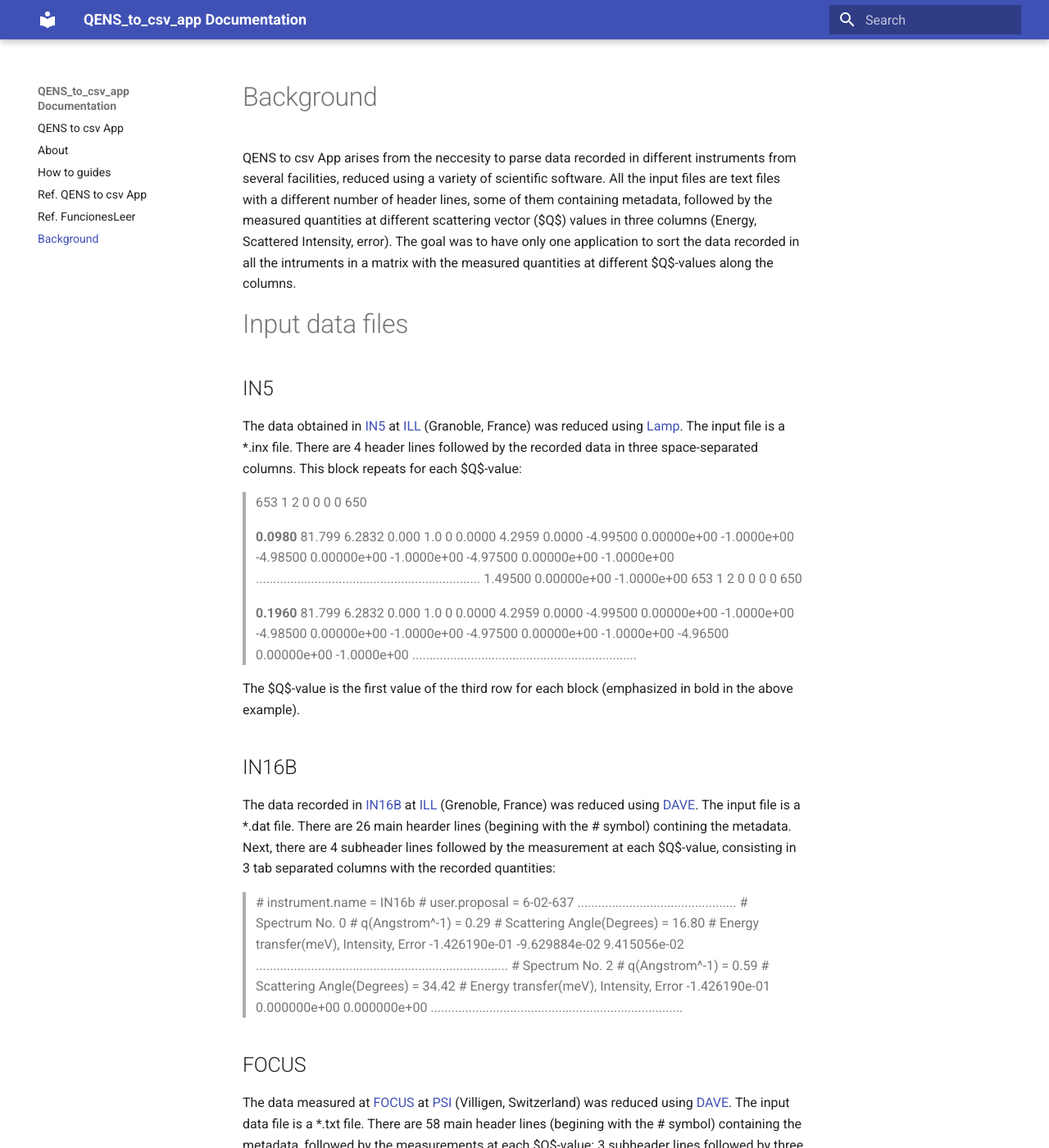
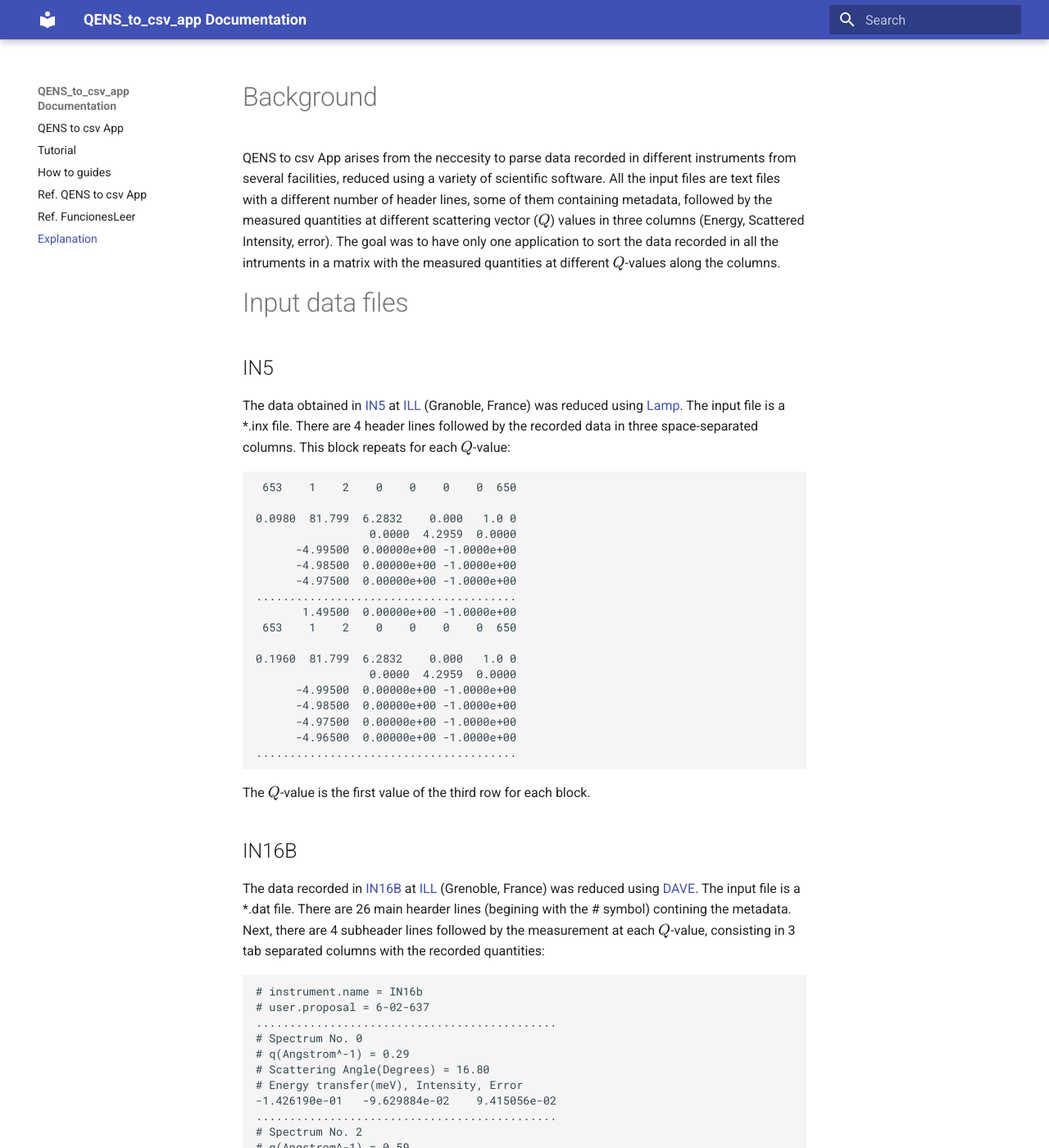
Before and after one commit to broblesher/QENS_to_csv_app, an MkDocs documentation site: the page built from docs/explanation.md, in a window 1280 px wide and 1400 px high. Shown: the whole window at 82% size. Built offline with MkDocs 1.6.1 and Material for MkDocs 9.7.7, drawn with Linux system fonts in a browser that asks for light colours; some of the changed text lies outside the part shown.

Commit message:
Documentation and typo fixes

````diff
--- a/docs/explanation.md
+++ b/docs/explanation.md
@@ -5,76 +5,84 @@ QENS to csv App arises from the neccesity to parse data recorded in different in
 ## IN5
 The data obtained in [IN5](https://www.ill.eu/for-ill-users/instruments/instruments-list/in5/description/instrument-layout) at [ILL](https://www.ill.eu/) (Granoble, France) was reduced using [Lamp](https://www.ill.eu/for-ill-users/support-labs-infrastructure/software-scientific-tools/lamp). The input file is a *.inx file. There are 4 header lines followed by the recorded data in three space-separated columns. This block repeats for each $Q$-value:
 
->  653    1    2    0    0    0    0  650
->
-> **0.0980**  81.799  6.2832    0.000   1.0 0
->                  0.0000  4.2959  0.0000
->       -4.99500  0.00000e+00 -1.0000e+00
->       -4.98500  0.00000e+00 -1.0000e+00
->       -4.97500  0.00000e+00 -1.0000e+00
->.................................................................
->        1.49500  0.00000e+00 -1.0000e+00
->  653    1    2    0    0    0    0  650
->
-> **0.1960**  81.799  6.2832    0.000   1.0 0
->                  0.0000  4.2959  0.0000
->       -4.99500  0.00000e+00 -1.0000e+00
->       -4.98500  0.00000e+00 -1.0000e+00
->       -4.97500  0.00000e+00 -1.0000e+00
->       -4.96500  0.00000e+00 -1.0000e+00
->.................................................................
+```text
+ 653    1    2    0    0    0    0  650
 
-The $Q$-value is the first value of the third row for each block (emphasized in bold in the above example).
+0.0980  81.799  6.2832    0.000   1.0 0
+                 0.0000  4.2959  0.0000
+      -4.99500  0.00000e+00 -1.0000e+00
+      -4.98500  0.00000e+00 -1.0000e+00
+      -4.97500  0.00000e+00 -1.0000e+00
+.......................................
+       1.49500  0.00000e+00 -1.0000e+00
+ 653    1    2    0    0    0    0  650
+
+0.1960  81.799  6.2832    0.000   1.0 0
+                 0.0000  4.2959  0.0000
+      -4.99500  0.00000e+00 -1.0000e+00
+      -4.98500  0.00000e+00 -1.0000e+00
+      -4.97500  0.00000e+00 -1.0000e+00
+      -4.96500  0.00000e+00 -1.0000e+00
+.......................................
+```
+
+The $Q$-value is the first value of the third row for each block.
 
 ## IN16B
 The data recorded in [IN16B](https://www.ill.eu/for-ill-users/instruments/instruments-list/in16b/description/instrument-layout) at [ILL](https://www.ill.eu/) (Grenoble, France) was reduced using [DAVE](https://www.ncnr.nist.gov/dave/index.html). The input file is a *.dat file. There are 26 main hearder lines (begining with the \# symbol) contining the metadata. Next, there are 4 subheader lines followed by the measurement at each $Q$-value, consisting in 3 tab separated columns with the recorded quantities:
 
-> \# instrument.name = IN16b
-> \# user.proposal = 6-02-637
->..............................................
-> \# Spectrum No. 0
-> \# q(Angstrom^-1) = 0.29
-> \# Scattering Angle(Degrees) = 16.80
-> \# Energy transfer(meV), Intensity, Error
-> -1.426190e-01	-9.629884e-02	 9.415056e-02
->.........................................................................
-> \# Spectrum No. 2
-> \# q(Angstrom^-1) = 0.59
-> \# Scattering Angle(Degrees) = 34.42
-> \# Energy transfer(meV), Intensity, Error
-> -1.426190e-01	 0.000000e+00	 0.000000e+00
->.........................................................................
+```text
+# instrument.name = IN16b
+# user.proposal = 6-02-637
+.............................................
+# Spectrum No. 0
+# q(Angstrom^-1) = 0.29
+# Scattering Angle(Degrees) = 16.80
+# Energy transfer(meV), Intensity, Error
+-1.426190e-01	-9.629884e-02	 9.415056e-02
+.............................................
+# Spectrum No. 2
+# q(Angstrom^-1) = 0.59
+# Scattering Angle(Degrees) = 34.42
+# Energy transfer(meV), Intensity, Error
+-1.426190e-01	 0.000000e+00	 0.000000e+00
+.............................................
+```
 
 ## FOCUS
 The data measured at [FOCUS](https://www.psi.ch/en/sinq/focus) at [PSI](https://www.psi.ch/en/cnm) (Villigen, Switzerland) was reduced using [DAVE](https://www.ncnr.nist.gov/dave/index.html). The input data file is a *.txt file. There are 58 main header lines (begining with the \# symbol) containing the metadata, followed by the measurements at each $Q$-value: 3 subheader lines followed by three space-separated columns with the recorded quantities:
 
-> \#DAVE ASCII OUTPUT
-> \#Instrument: FOCUS
->.......................................
-> \#Group Number: 1
-> \#Group Value: **0.35000000**
-> \#X Value    Intensity dIntensity
-> -1.0000000  -1.6424588  0.18596862
->...........................................................
-> \#Group Number: 2
-> \#Group Value: **0.45000000**
-> \#X Value    Intensity dIntensity
-> -1.0000000  0.34624067  0.42417713
->...........................................................
+```text
+#DAVE ASCII OUTPUT
+#Instrument: FOCUS
+...................................
+#Group Number: 1
+#Group Value: 0.35000000
+#X Value    Intensity dIntensity
+-1.0000000  -1.6424588  0.18596862
+..................................
+#Group Number: 2
+#Group Value: 0.45000000
+#X Value    Intensity dIntensity
+-1.0000000  0.34624067  0.42417713
+...................................
+```
 
-The $Q$-value is emphasized in bold in the above example.
+The $Q$-value is in the **\#Group Value:** line.
 
 ## LET
 The data recorded in [LET](https://www.isis.stfc.ac.uk/Pages/let.aspx) at [ISIS](https://www.isis.stfc.ac.uk/Pages/home.aspx) (Oxfordshire, UK) was reduce using [Mantid](https://www.mantidproject.org/) and [MSlice](http://mslice.isis.rl.ac.uk). In this case, there is a *.txt file for each $Q$. The files have 4 header lines (begining with the \# symbol) followed by the measured data in three space separated columns:
 
-> \# MSlice Cut of workspace "LET77597_1.05meV_rings"
-> \# Cut axis: DeltaE,-3.0,0.699999988079071,0.004999999888241291
-> \# Integration axis: |Q|,**0.7999999999999999,0.8999999999999999,** 0.0
-> \# (Energy Transfer (meV)) (Signal) (Error)
-> -3.000000000e+00          nan          nan
->.......................................................................
+```text
+# MSlice Cut of workspace "LET77597_1.05meV_rings"
+# Cut axis: DeltaE,-3.0,0.699999988079071,0.004999999888241291
+# Integration axis: |Q|,0.7999999999999999,0.8999999999999999, 0.0
+# (Energy Transfer (meV)) (Signal) (Error)
+-3.000000000e+00          nan          nan
+...................................................................
+```
 
-The $Q$ is the mean value of the quantities in the third row (emphasized in bold in the example).
+The $Q$ is the mean value of the quantities in the third row (**# Integration axis:**).
 
 # Output data files
 
--- a/mkdocs.yml
+++ b/mkdocs.yml
@@ -14,13 +14,24 @@ plugins:
           docstring_style: numpy
           members_order: source
 
+markdown_extensions:
+- admonition
+- codehilite
+- pymdownx.superfences
+- pymdownx.blocks.caption
+- footnotes
+- tables
+- pymdownx.arithmatex:
+      generic: true
 
-
+extra_javascript:
+  - javascripts/mathjax.js
+  - https://unpkg.com/mathjax@3/es5/tex-mml-chtml.js
 
 nav:
   - QENS to csv App: index.md
-  - tutorials.md
+  - Tutorial: tutorials.md
   - how-to-guides.md
   - Ref. QENS to csv App: reference.md
   - Ref. FuncionesLeer: ref-funcionesleer.md
-  - explanation.md
+  - Explanation: explanation.md
````
Also changed, not shown: other parts of docs/explanation.md (+4 -4 lines), docs/tutorials.md (+10 -4 lines), docs/QENStoCSVappGUI.jpg, docs/QENStoCSVappGUI_2.jpg, 2 other files.
